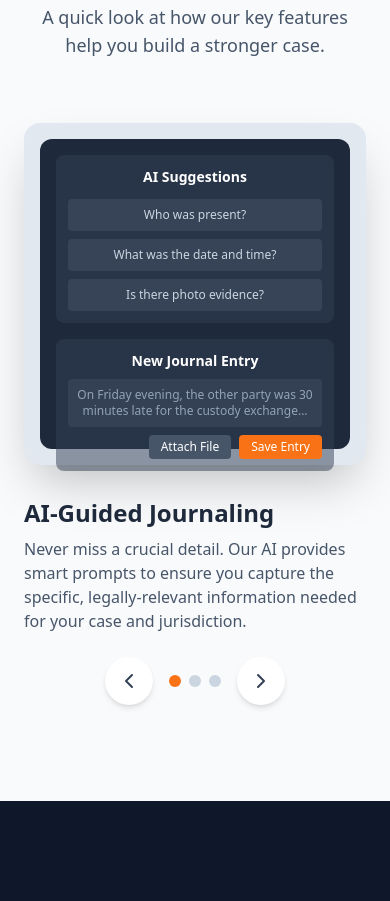
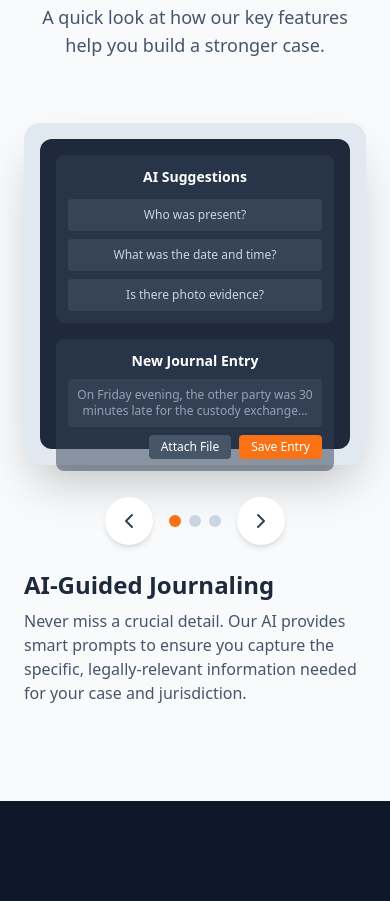
Before and after one commit to RedThreadGrp/ThreadLock, a Next.js app: page / in a window 390 px wide. Shown: the part 2340-3241 px from the top of the page. Built offline with nearby package versions, Linux system fonts and the light colour scheme.

Commit message:
Update index.js

```diff
--- a/pages/index.js
+++ b/pages/index.js
@@ -223,17 +223,19 @@ const ProductShowcaseSection = () => {
                 <p className="text-lg text-slate-600 max-w-2xl mx-auto mb-16">
                     A quick look at how our key features help you build a stronger case.
                 </p>
-                <div className="max-w-6xl mx-auto flex flex-col gap-8">
-                    <div className="relative bg-slate-200 rounded-2xl shadow-2xl p-4">
-                         {slidesData[currentIndex].mockup}
+                <div className="max-w-6xl mx-auto">
+                    {/* Mockup Container */}
+                    <div className="bg-slate-200 rounded-2xl shadow-2xl p-4">
+                        {slidesData[currentIndex].mockup}
                     </div>
 
-                    <div className="relative flex flex-col md:flex-row justify-between items-center">
-                        <div className="text-left md:w-1/2">
+                    {/* Description and Controls Container */}
+                    <div className="mt-8 flex flex-col md:flex-row justify-between items-center gap-6">
+                        <div className="text-left md:w-1/2 md:pr-8 order-2 md:order-1">
                             <h3 className="text-2xl font-bold text-slate-800 mb-2">{slidesData[currentIndex].title}</h3>
                             <p className="text-slate-600">{slidesData[currentIndex].description}</p>
                         </div>
-                        <div className="flex items-center justify-center gap-4 mt-6 md:mt-0">
+                        <div className="flex items-center justify-center gap-4 shrink-0 order-1 md:order-2">
                            <button onClick={goToPrevious} className="p-3 rounded-full bg-white shadow-md hover:bg-slate-100 transition">
                                 <ChevronLeftIcon className="h-6 w-6 text-slate-700"/>
                             </button>
```
